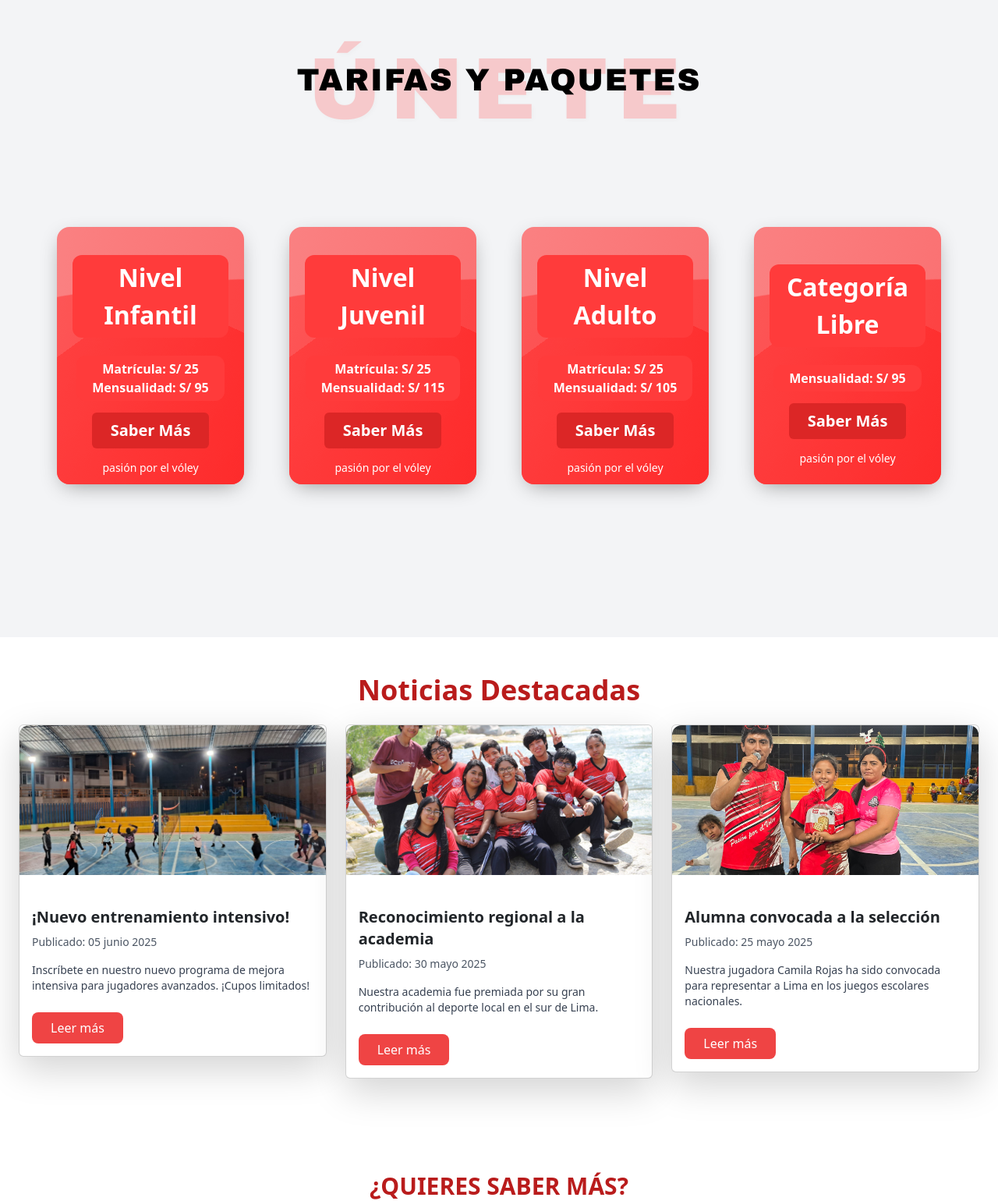
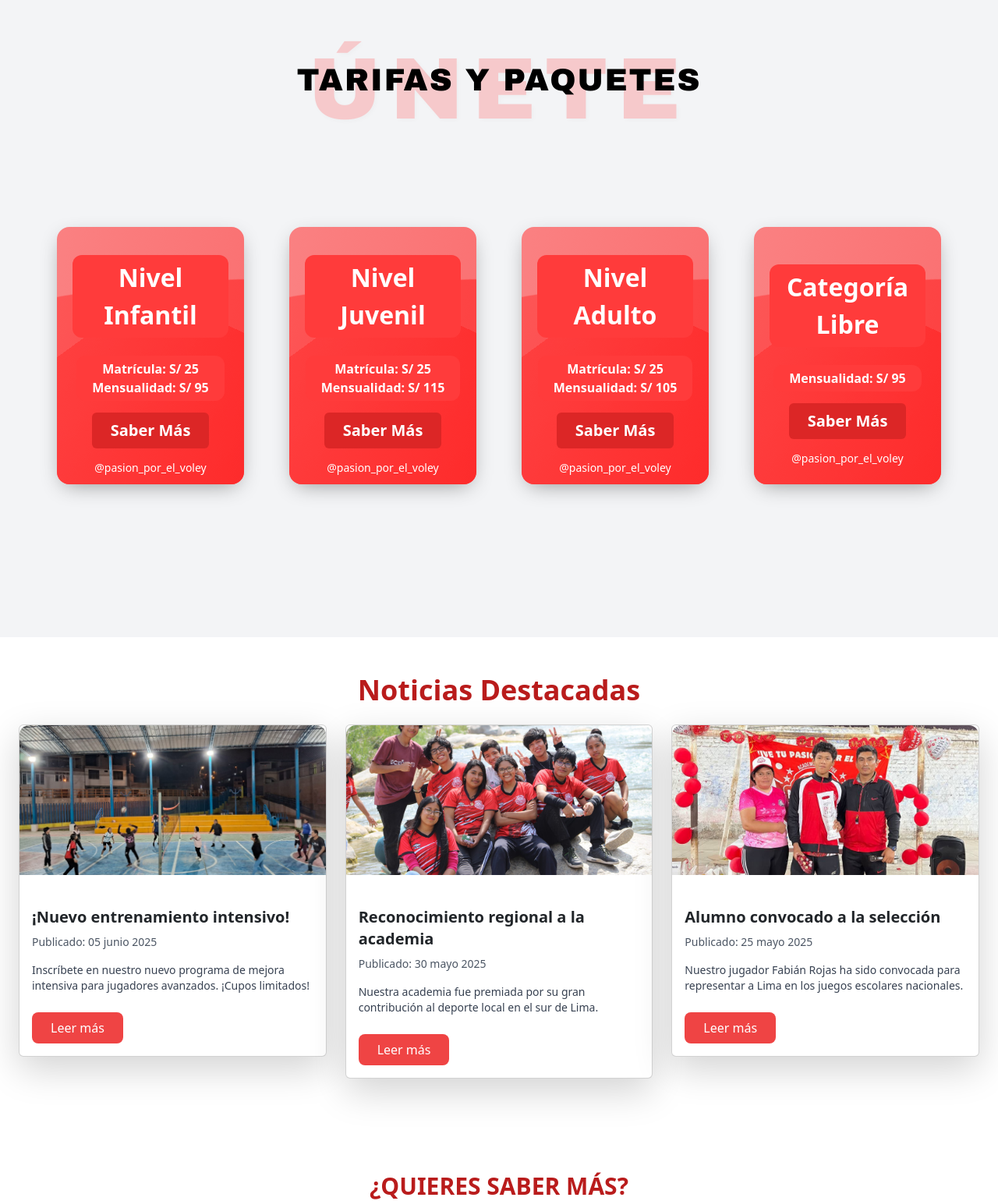
Before and after one commit to BrandoLucana/MI_REPOSITORIO, a Flask app: page / in a window 1280 px wide. Shown: the part 3271-4811 px from the top of the page at 78% size. Run offline with Flask 3, Linux system fonts and the light colour scheme; some libraries are stand-ins or nearby versions.

Commit message:
fix: tarifas y paquetes

```diff
--- a/templates/index.html
+++ b/templates/index.html
@@ -263,7 +263,7 @@
               Saber Más
             </a>
 
-            <div class="name">Pasión por el Vóley</div>
+            <div class="name">@pasion_por_el_voley</div>
           </div>
         </div>
         <div class="e-card playing">
@@ -280,7 +280,7 @@
               class="btn-inscribirse inline-block text-center px-4 py-2 bg-red-600 text-white rounded hover:bg-red-700">
               Saber Más
             </a>
-            <div class="name">Pasión por el Vóley</div>
+            <div class="name">@pasion_por_el_voley</div>
           </div>
         </div>
         <div class="e-card playing">
@@ -297,7 +297,7 @@
               class="btn-inscribirse inline-block text-center px-4 py-2 bg-red-600 text-white rounded hover:bg-red-700">
               Saber Más
             </a>
-            <div class="name">Pasión por el Vóley</div>
+            <div class="name">@pasion_por_el_voley</div>
           </div>
         </div>
         <div class="e-card playing">
@@ -314,7 +314,7 @@
               class="btn-inscribirse inline-block text-center px-4 py-2 bg-red-600 text-white rounded hover:bg-red-700">
               Saber Más
             </a>
-            <div class="name">Pasión por el Vóley</div>
+            <div class="name">@pasion_por_el_voley</div>
           </div>
         </div>
       </div>
@@ -353,9 +353,9 @@
         <div class="card shadow-lg">
           <img src="../static/img/noticia4.jpg" alt="Alumna convocada" class="w-full h-48 object-cover rounded-t-xl mb-4">
           <div class="card-body">
-            <h3 class="text-xl font-bold text-black-700 mb-2">Alumna convocada a la selección</h3>
+            <h3 class="text-xl font-bold text-black-700 mb-2">Alumno convocado a la selección</h3>
             <p class="text-sm text-gray-600">Publicado: 25 mayo 2025</p>
-            <p class="mt-3 text-sm text-gray-700">Nuestra jugadora Camila Rojas ha sido convocada para representar a Lima en los juegos escolares nacionales.</p>
+            <p class="mt-3 text-sm text-gray-700">Nuestro jugador Fabián Rojas ha sido convocada para representar a Lima en los juegos escolares nacionales.</p>
             <a href="/noticias" class="mt-4 inline-block bg-red-500 text-white px-4 py-2 rounded-lg hover:bg-red-600 transition">Leer más</a>
         </div>
         </div>
```
Also changed, not shown: static/img/noticia4.jpg.
